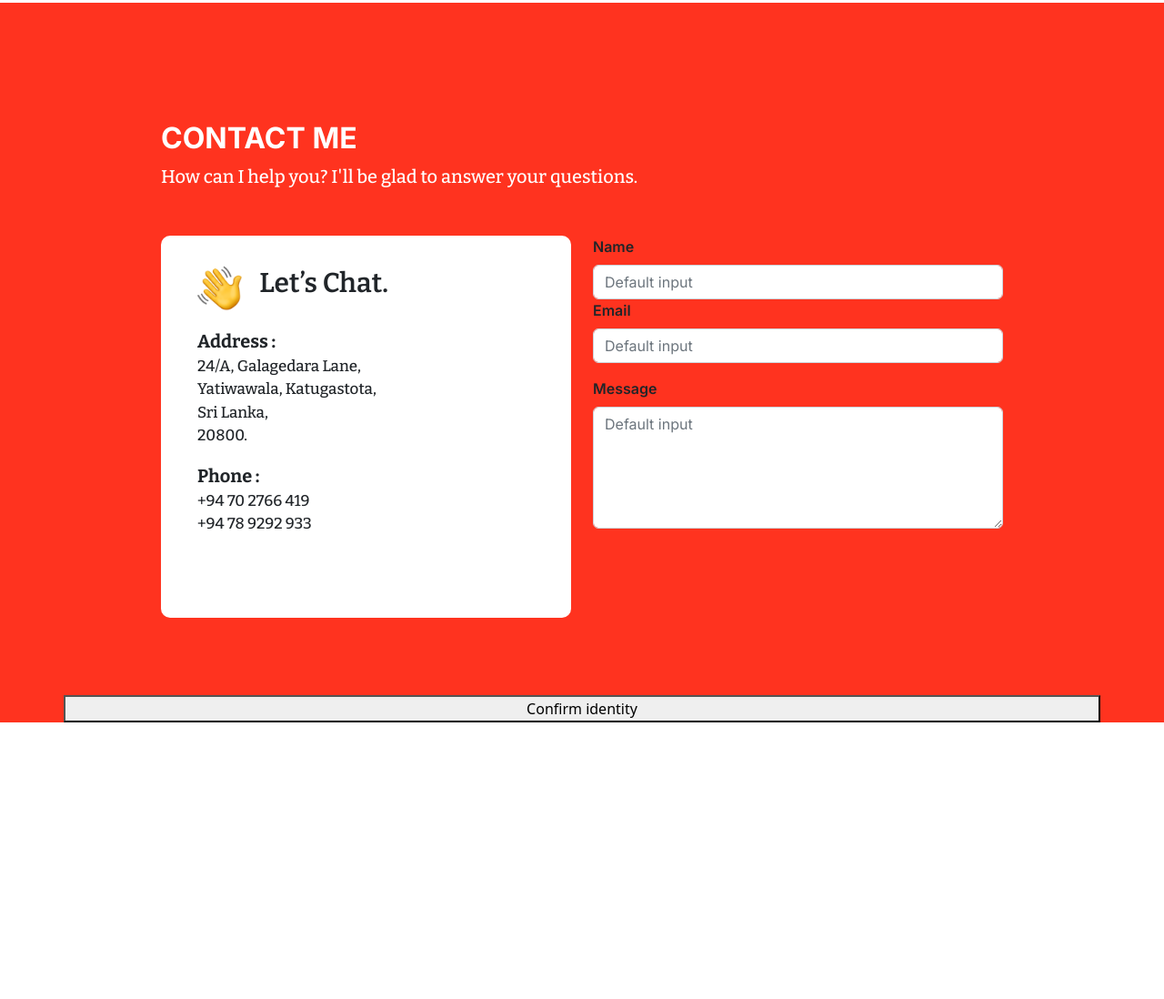
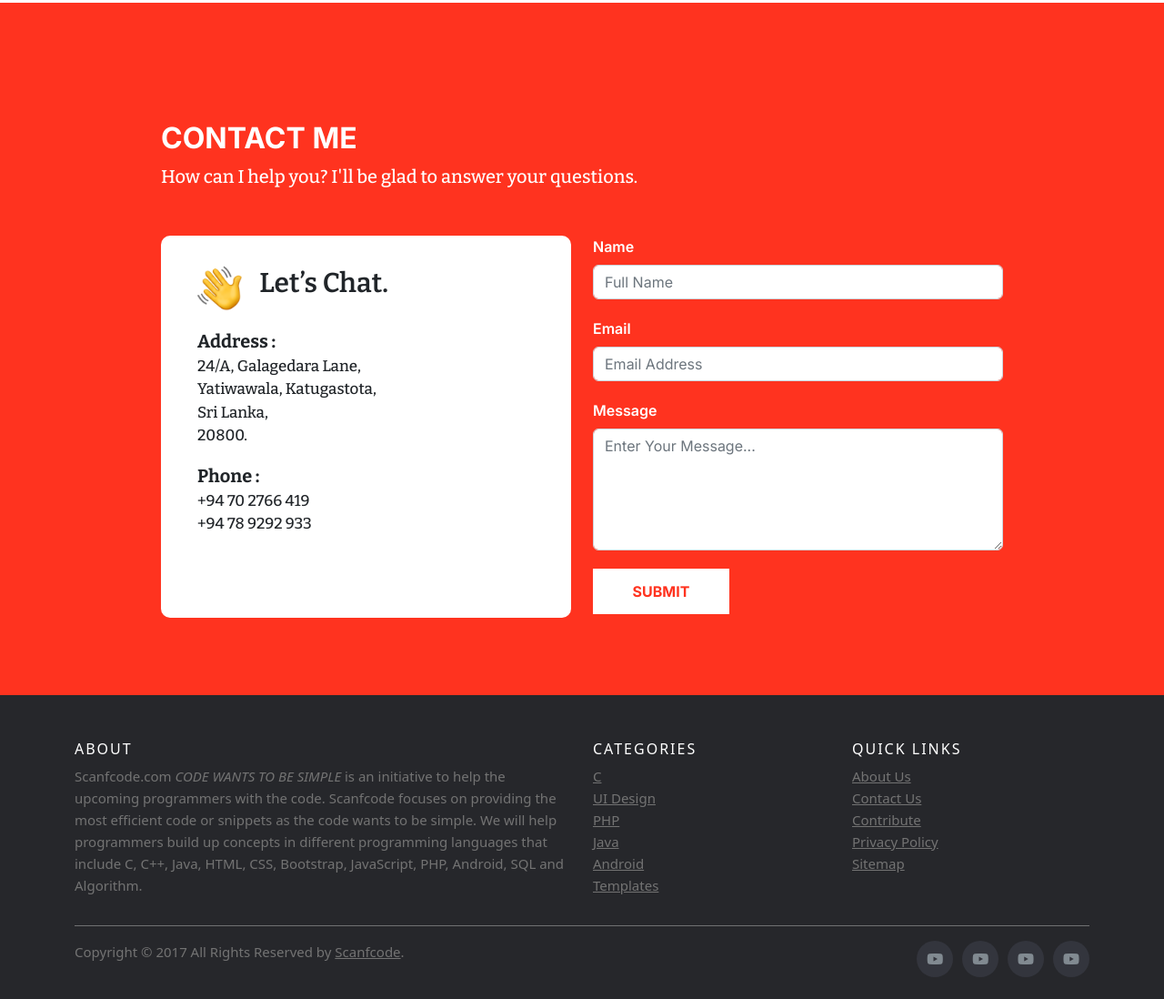
Before and after one commit to hansana2/hansana2.github.io, a plain HTML site: page index.html in a window 1280 px wide. Shown: the part 3246-4344 px from the top of the page at 91% size. Before the commit the page ends 4040 px from the top, so only its background shows below. Drawn offline with nearby package versions, Linux system fonts and the light colour scheme.

Commit message:
footer added

```diff
--- /dev/null
+++ b/css/footer.css
@@ -0,0 +1,163 @@
+.site-footer
+{
+  background-color:#26272b;
+  padding:45px 0 20px;
+  font-size:15px;
+  line-height:24px;
+  color:#737373;
+}
+.site-footer hr
+{
+  border-top-color:#bbb;
+  opacity:0.5
+}
+.site-footer hr.small
+{
+  margin:20px 0
+}
+.site-footer h6
+{
+  color:#fff;
+  font-size:16px;
+  text-transform:uppercase;
+  margin-top:5px;
+  letter-spacing:2px
+}
+.site-footer a
+{
+  color:#737373;
+}
+.site-footer a:hover
+{
+  color:#3366cc;
+  text-decoration:none;
+}
+.footer-links
+{
+  padding-left:0;
+  list-style:none
+}
+.footer-links li
+{
+  display:block
+}
+.footer-links a
+{
+  color:#737373
+}
+.footer-links a:active,.footer-links a:focus,.footer-links a:hover
+{
+  color:#3366cc;
+  text-decoration:none;
+}
+.footer-links.inline li
+{
+  display:inline-block
+}
+.site-footer .socialIcons
+{
+  text-align:right
+}
+.site-footer .socialIcons a
+{
+  width:40px;
+  height:40px;
+  line-height:40px;
+  margin-left:6px;
+  margin-right:0;
+  border-radius:100%;
+  background-color:#33353d
+}
+.copyright-text
+{
+  margin:0
+}
+@media (max-width:991px)
+{
+  .site-footer [class^=col-]
+  {
+    margin-bottom:30px
+  }
+}
+@media (max-width:767px)
+{
+  .site-footer
+  {
+    padding-bottom:0
+  }
+  .site-footer .copyright-text,.site-footer .socialIcons
+  {
+    text-align:center
+  }
+}
+.socialIcons
+{
+  padding-left:0;
+  margin-bottom:0;
+  list-style:none
+}
+.socialIcons li
+{
+  display:inline-block;
+  margin-bottom:4px
+}
+.socialIcons li.title
+{
+  margin-right:15px;
+  text-transform:uppercase;
+  color:#96a2b2;
+  font-weight:700;
+  font-size:13px
+}
+.socialIcons a{
+  background-color:#eceeef;
+  color:#818a91;
+  font-size:16px;
+  display:inline-block;
+  line-height:44px;
+  width:44px;
+  height:44px;
+  text-align:center;
+  margin-right:8px;
+  border-radius:100%;
+  -webkit-transition:all .2s linear;
+  -o-transition:all .2s linear;
+  transition:all .2s linear
+}
+.socialIcons a:active,.socialIcons a:focus,.socialIcons a:hover
+{
+  color:#fff;
+  background-color:#29aafe
+}
+.socialIcons.size-sm a
+{
+  line-height:34px;
+  height:34px;
+  width:34px;
+  font-size:14px
+}
+.socialIcons a.facebook:hover
+{
+  background-color:#3b5998
+}
+.socialIcons a.twitter:hover
+{
+  background-color:#00aced
+}
+.socialIcons a.linkedin:hover
+{
+  background-color:#007bb6
+}
+.socialIcons a.dribbble:hover
+{
+  background-color:#ea4c89
+}
+@media (max-width:767px)
+{
+  .socialIcons li.title
+  {
+    display:block;
+    margin-right:0;
+    font-weight:600
+  }
+}
--- a/css/main.css
+++ b/css/main.css
@@ -300,7 +300,19 @@ div.social-icons {
 .form-label {
   font-family: 'Inter';
   font-weight: 600;
+  color: #fff;
 }
 .form-control {
   font-family: 'Inter';
+  margin-bottom: 20px;
 }
+
+.form-submit {
+  height: 50px;
+  width: 150px;
+  font-family: 'Inter';
+  font-weight: 700;
+  background-color: #fff;
+  color: #ff331f;
+  border: none;
+}
--- a/css/responsive.css
+++ b/css/responsive.css
@@ -145,6 +145,25 @@
   .skills-slider {
     padding-bottom: 50px;
   }
+
+  #contact .col-lg-5 {
+    padding-left: 25px;
+    padding-right: 25px;
+  }
+
+  .contact-headings {
+    padding-left: 25px;
+    padding-right: 25px;
+  }
+
+  .contact-title {
+    padding-top: 50px;
+    font-size: 20px;
+  }
+
+  .contact-p {
+    font-size: 10px;
+  }
 }
 /* // `md` applies to small devices (landscape phones, less than 768px) */
 @media (max-width: 767.98px) {
@@ -168,6 +187,13 @@
     padding-top: 100px;
   }
 
+  .info-box {
+    margin-bottom: 50px;
+  }
+
+  .form-submit {
+    margin-bottom: 50px;
+  }
 }
 
 /* // `lg` applies to medium devices (tablets, less than 992px) */
@@ -190,7 +216,6 @@
 
   .info-box img {
     height: 35px;
-
   }
   .ib-heading {
     font-size: 20px;
@@ -202,7 +227,6 @@
   .sub-ib-heading-box p:nth-child(2) {
     font-size: 15px;
   }
-
 }
 
 /* // `xl` applies to large devices (desktops, less than 1200px) */
--- a/index.html
+++ b/index.html
@@ -8,6 +8,7 @@
 
     <link rel="stylesheet" href="css/main.css" />
     <link rel="stylesheet" href="css/responsive.css" />
+    <link rel="stylesheet" href="css/footer.css" />
 
     <!-- CSS only -->
     <link rel="stylesheet" href="/lib/bootstrap.min.css" />
@@ -346,6 +347,7 @@
               </div>
             </div>
             <div class="col-lg-5 col-md-6">
+              <div class="form-group">
                 <div class="mb-3">
                   <label for="exampleInputEmail1" class="form-label"
                     >Name</label
@@ -355,7 +357,7 @@
                     class="form-control"
                     id="exampleInputEmail1"
                     aria-describedby="emailHelp"
-                  placeholder="Default input"
+                    placeholder="Full Name"
                   />
 
                   <div class="mb-3">
@@ -367,7 +369,7 @@
                       class="form-control"
                       id="exampleInputEmail1"
                       aria-describedby="emailHelp"
-                    placeholder="Default input"
+                      placeholder="Email Address"
                     />
                   </div>
 
@@ -379,19 +381,83 @@
                       class="form-control"
                       id="exampleFormControlTextarea1"
                       rows="5"
-                    placeholder="Default input"
+                      placeholder="Enter Your Message..."
                     ></textarea>
                   </div>
                 </div>
               </div>
 
-            <button type="submit">Confirm identity</button>
-
+              <button type="submit" class="form-submit">SUBMIT</button>
+            </div>
             <div class="col-1"></div>
           </div>
         </div>
       </div>
     </section>
     <!-- Contact Me Section - End -->
+
+
+
+
+    <!-- Footer Start -->
+
+
+      <!-- Site footer -->
+      <footer class="site-footer">
+        <div class="container">
+          <div class="row">
+            <div class="col-sm-12 col-md-6">
+              <h6>About</h6>
+              <p class="text-justify">Scanfcode.com <i>CODE WANTS TO BE SIMPLE </i> is an initiative  to help the upcoming programmers with the code. Scanfcode focuses on providing the most efficient code or snippets as the code wants to be simple. We will help programmers build up concepts in different programming languages that include C, C++, Java, HTML, CSS, Bootstrap, JavaScript, PHP, Android, SQL and Algorithm.</p>
+            </div>
+
+            <div class="col-xs-6 col-md-3">
+              <h6>Categories</h6>
+              <ul class="footer-links">
+                <li><a href="http://scanfcode.com/category/c-language/">C</a></li>
+                <li><a href="http://scanfcode.com/category/front-end-development/">UI Design</a></li>
+                <li><a href="http://scanfcode.com/category/back-end-development/">PHP</a></li>
+                <li><a href="http://scanfcode.com/category/java-programming-language/">Java</a></li>
+                <li><a href="http://scanfcode.com/category/android/">Android</a></li>
+                <li><a href="http://scanfcode.com/category/templates/">Templates</a></li>
+              </ul>
+            </div>
+
+            <div class="col-xs-6 col-md-3">
+              <h6>Quick Links</h6>
+              <ul class="footer-links">
+                <li><a href="http://scanfcode.com/about/">About Us</a></li>
+                <li><a href="http://scanfcode.com/contact/">Contact Us</a></li>
+                <li><a href="http://scanfcode.com/contribute-at-scanfcode/">Contribute</a></li>
+                <li><a href="http://scanfcode.com/privacy-policy/">Privacy Policy</a></li>
+                <li><a href="http://scanfcode.com/sitemap/">Sitemap</a></li>
+              </ul>
+            </div>
+          </div>
+          <hr>
+        </div>
+        <div class="container">
+          <div class="row">
+            <div class="col-md-8 col-sm-6 col-xs-12">
+              <p class="copyright-text">Copyright &copy; 2017 All Rights Reserved by
+           <a href="#">Scanfcode</a>.
+              </p>
+            </div>
+
+            <div class="col-md-4 col-sm-6 col-xs-12">
+              <ul class="socialIcons">
+                <li><a class="facebook" href="#"><i class="fa-brands fa-youtube"></i></a></li>
+                <li><a class="twitter" href="#"><i class="fa-brands fa-youtube"></i></a></li>
+                <li><a class="dribbble" href="#"><i class="fa-brands fa-youtube"></i></a></li>
+                <li><a class="linkedin" href="#"><i class="fa-brands fa-youtube"></i></a></li>
+              </ul>
+            </div>
+          </div>
+        </div>
+  </footer>
+    <!-- Footer End -->
+
+
+
   </body>
 </html>
```
Also changed, not shown: img/footer-logo.png (added). Lines whose indentation alone changed are shown as unchanged.
